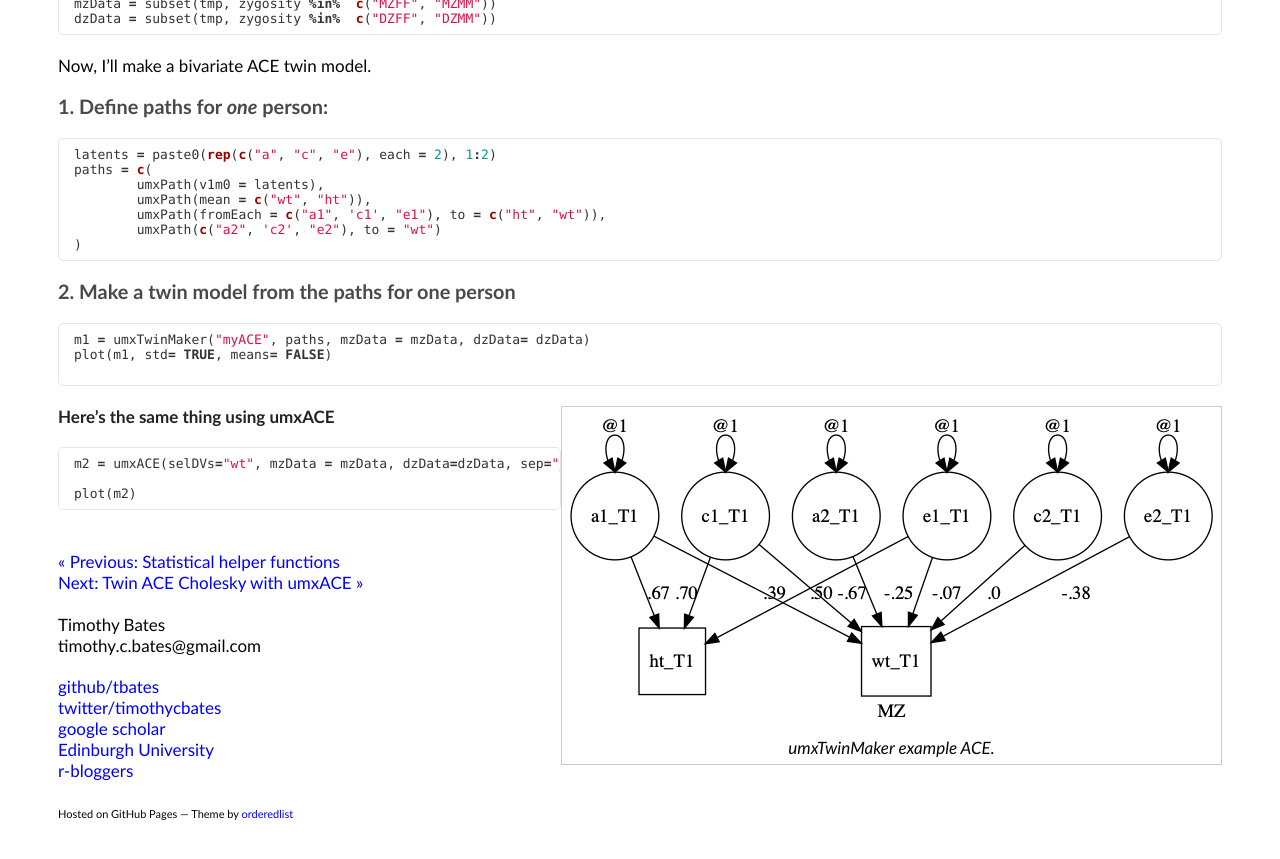
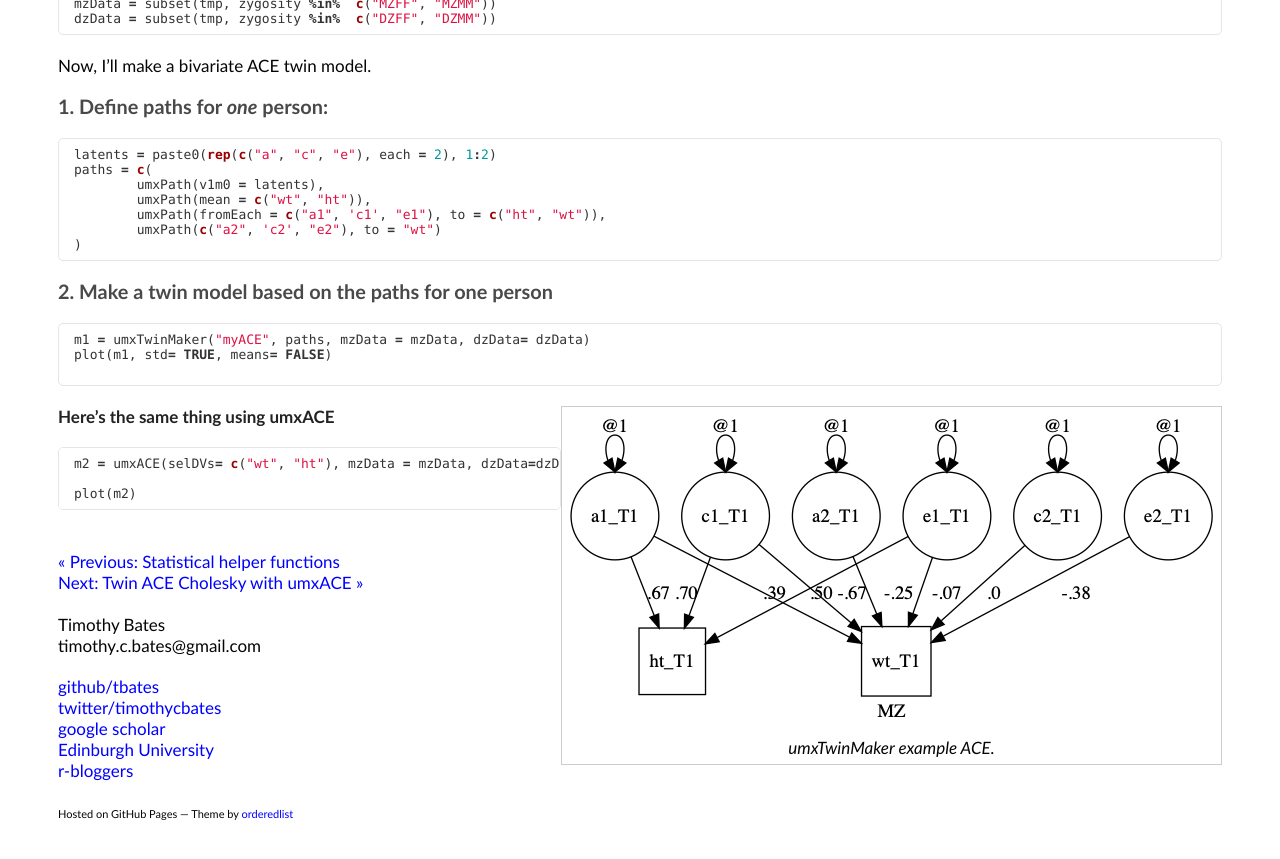
Before and after one commit to tbates/tbates.github.io, a Jekyll site: the page built from _posts/1980-06-15-twin-Cholesky.markdown, in a window 1280 px wide and 900 px high, scrolled down 2675 px. Shown: the top 859 px of the window. Built offline with Jekyll 4.4.1, drawn with Linux system fonts in a browser that asks for light colours.

Commit message:
no message

````diff
--- a/_posts/1980-06-15-twin-Cholesky.markdown
+++ b/_posts/1980-06-15-twin-Cholesky.markdown
@@ -163,7 +163,7 @@ paths = c(
 )
 ```
 
-### 2. Make a twin model from the paths for one person
+### 2. Make a twin model based on the paths for one person
 
 ```r
 m1 = umxTwinMaker("myACE", paths, mzData = mzData, dzData= dzData)
@@ -180,7 +180,7 @@ plot(m1, std= TRUE, means= FALSE)
 **Here's the same thing using umxACE**
 
 ```r
-m2 = umxACE(selDVs="wt", mzData = mzData, dzData=dzData, sep="_T")
+m2 = umxACE(selDVs= c("wt", "ht"), mzData = mzData, dzData=dzData, sep="_T")
 
 plot(m2)
 ```
````
